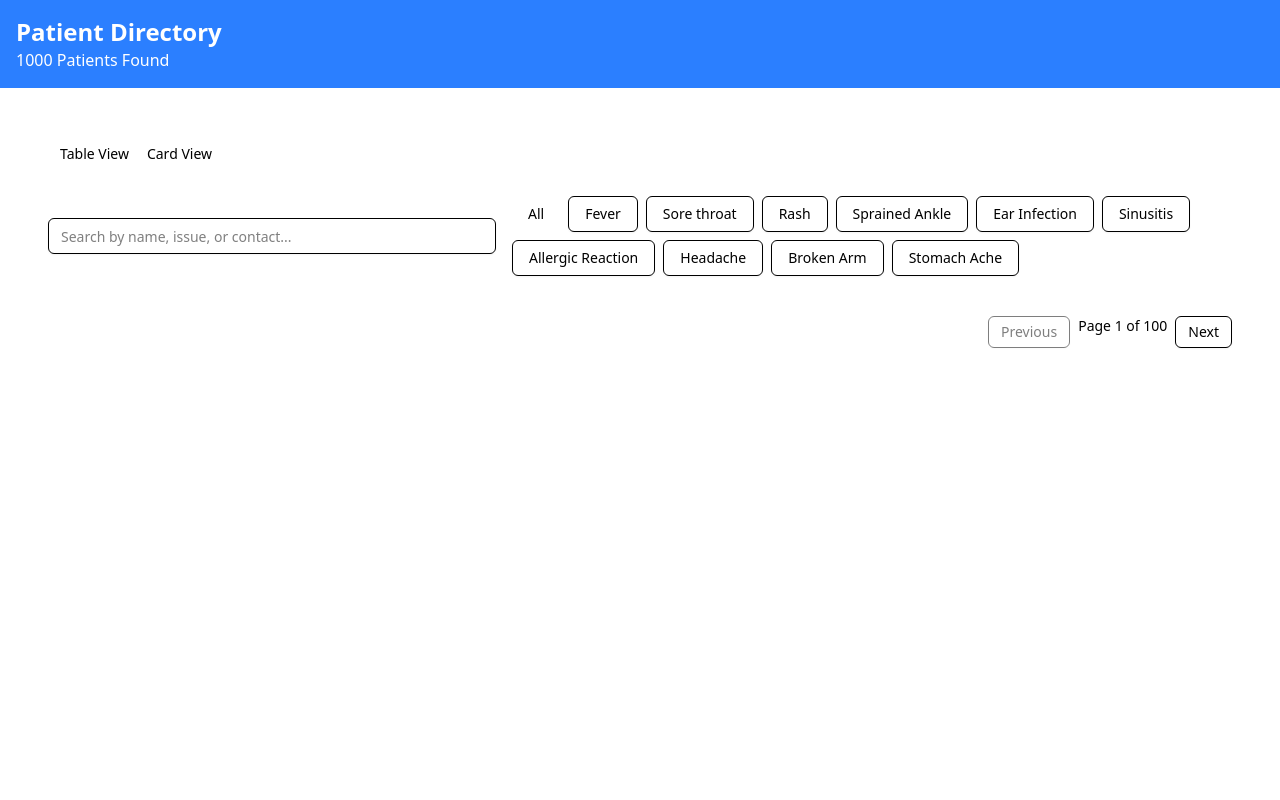
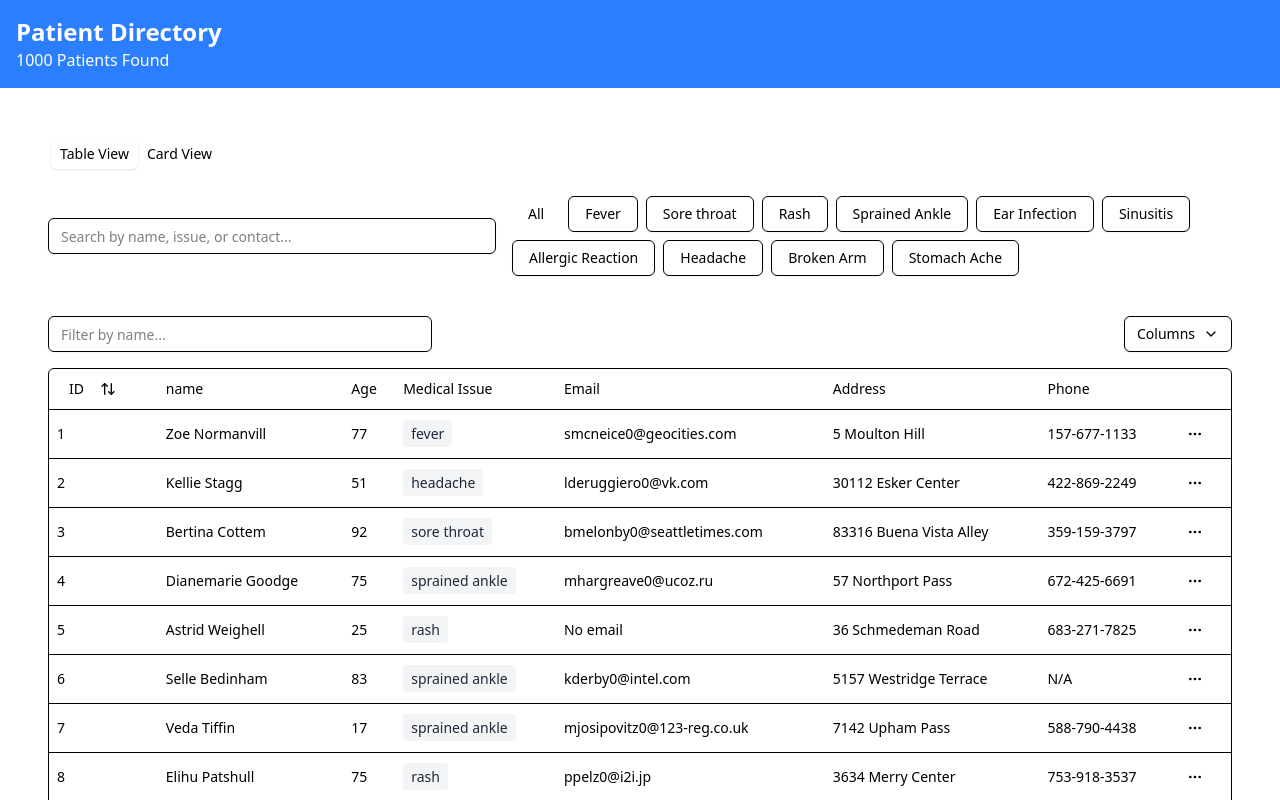
Before and after one commit to Kyl67899/patient_directory, a Next.js app in the folder patient/: page / in a window 1280 px wide. Shown: the top 800 px of the page. Built offline with nearby package versions, Linux system fonts and the light colour scheme.

Commit message:
fixed search, filtering, pagination and filtering option

```diff
--- a/patient/app/component/PatientTabs.tsx
+++ b/patient/app/component/PatientTabs.tsx
@@ -1,25 +1,36 @@
 "use client"
 
+import {
+  Tabs,
+  TabsList,
+  TabsTrigger,
+  TabsContent
+} from "@/components/ui/tabs"
+import PatientCard from "./PatientCard"
+import PatientTable from "./PatientTable"
+import PatientToolbar from "./patientToolbar"
+import {
+  useReactTable,
+  getCoreRowModel,
+  getPaginationRowModel,
+  getSortedRowModel,
+  getFilteredRowModel
+} from "@tanstack/react-table"
 import { useEffect, useMemo, useState } from "react"
 import { Patient } from "../types/patient"
-import { getCoreRowModel, getFilteredRowModel, getPaginationRowModel, getSortedRowModel, useReactTable } from "@tanstack/react-table"
-import { Tabs, TabsContent, TabsList, TabsTrigger } from "@/components/ui/tabs"
+import { columns as patientColumns } from "./patient/PatientColumn"
+import { Skeleton } from "@/components/ui/skeleton"
 import { Input } from "@/components/ui/input"
 import { Button } from "@/components/ui/button"
-import { columns } from "./patient/PatientColumn"
-import { Skeleton } from "@/components/ui/skeleton"
-import PatientTable from "./PatientTable"
-import PatientToolbar from "./patientToolbar"
-import PatientCard from "./PatientCard"
 
 export default function PatientTabs() {
   const [data, setData] = useState<Patient[]>([])
   const [loading, setLoading] = useState(true)
-  const [filter, setFilter] = useState('All')
+  const [filter, setFilter] = useState("All")
   const [search, setSearch] = useState("")
   const [currentPage, setCurrentPage] = useState(1)
+  const [tabView, setTabView] = useState("table")
   const pageSize = 10
-  const [tabView, setTabView] = useState("")
 
   const links = [
     "All", "Fever", "Sore throat", "Rash", "Sprained Ankle", "Ear Infection",
@@ -29,12 +40,12 @@ export default function PatientTabs() {
   useEffect(() => {
     fetch("/mock.json")
       .then(res => {
-        if (!res.ok) throw new Error("Network response was not ok!")
+        if (!res.ok) throw new Error("Network response was not ok")
         return res.json()
       })
       .then(setData)
       .catch(err => {
-        console.log("Fetch error: ", err)
+        console.error("Fetch error:", err)
         alert("Failed to load patient data")
       })
       .finally(() => setLoading(false))
@@ -44,29 +55,34 @@ export default function PatientTabs() {
     setCurrentPage(1)
   }, [filter, search])
 
-  const filteredPatient = useMemo(() => {
+  const filteredPatients = useMemo(() => {
     return data.filter(p => {
-      const matchesIssue = filter === "All" || p.medical_issue.toLowerCase() === filter.toLowerCase()
+      const matchesIssue =
+        typeof p.medical_issue === "string" &&
+        (filter === "All" || p.medical_issue.toLowerCase() === filter.toLowerCase())
+
       const matchesSearch =
-        p.patient_name.toLowerCase().includes(search.toLowerCase()) ||
-        p.medical_issue.toLowerCase().includes(search.toLowerCase()) ||
-        p.contact.some(c =>
-          c.address.toLowerCase().includes(search.toLowerCase()) ||
-          c.email.toLowerCase().includes(search.toLowerCase()) ||
-          c.number.toLowerCase().includes(search.toLowerCase())
+        typeof p.patient_name === "string" && p.patient_name.toLowerCase().includes(search.toLowerCase()) ||
+        typeof p.medical_issue === "string" && p.medical_issue.toLowerCase().includes(search.toLowerCase()) ||
+        Array.isArray(p.contact) && p.contact.some(c =>
+          (typeof c.address === "string" && c.address.toLowerCase().includes(search.toLowerCase())) ||
+          (typeof c.email === "string" && c.email.toLowerCase().includes(search.toLowerCase())) ||
+          (typeof c.number === "string" && c.number.toLowerCase().includes(search.toLowerCase()))
         )
+
       return matchesIssue && matchesSearch
     })
   }, [data, filter, search])
 
+
   const paginatedPatients = useMemo(() => {
     const startIndex = (currentPage - 1) * pageSize
-    return filteredPatient.slice(startIndex, startIndex + pageSize)
-  }, [filteredPatient, currentPage])
+    return filteredPatients.slice(startIndex, startIndex + pageSize)
+  }, [filteredPatients, currentPage])
 
   const table = useReactTable({
-    data: paginatedPatients,
-    columns: columns,
+    data: filteredPatients,
+    columns: patientColumns,
     getCoreRowModel: getCoreRowModel(),
     getPaginationRowModel: getPaginationRowModel(),
     getSortedRowModel: getSortedRowModel(),
@@ -74,13 +90,13 @@ export default function PatientTabs() {
   })
 
   return (
-    <>
     <div className="w-full">
       <Tabs value={tabView} onValueChange={setTabView}>
         <TabsList className="mb-4">
           <TabsTrigger value="table">Table View</TabsTrigger>
           <TabsTrigger value="card">Card View</TabsTrigger>
         </TabsList>
+
         {/* 🔍 Search and Filter Controls */}
         <div className="flex flex-col md:flex-row md:items-center md:justify-between gap-4 mb-4">
           <Input
@@ -103,7 +119,7 @@ export default function PatientTabs() {
           </div>
         </div>
 
-          {/* loading */}
+        {/* 🧠 Loading Skeleton */}
         {loading ? (
           <div className="space-y-4">
             {[...Array(5)].map((_, i) => (
@@ -119,11 +135,10 @@ export default function PatientTabs() {
 
             <TabsContent value="card">
               <PatientCard patients={paginatedPatients} />
-                <PatientCard patients={filteredPatient} />
             </TabsContent>
 
-              {/* Pagination Controls */}
-              <div className="flex justify-end items=center gap-2 mt-4">
+            {/* 📄 Pagination Controls */}
+            <div className="flex justify-end items-center gap-2 mt-4">
               <Button
                 variant="outline"
                 size="sm"
@@ -134,7 +149,7 @@ export default function PatientTabs() {
               </Button>
 
               <span className="text-sm text-muted-foreground">
-                  Page {currentPage} of {Math.ceil(filteredPatient.length / pageSize)}
+                Page {currentPage} of {Math.ceil(filteredPatients.length / pageSize)}
               </span>
 
               <Button
@@ -142,19 +157,17 @@ export default function PatientTabs() {
                 size="sm"
                 onClick={() =>
                   setCurrentPage(prev =>
-                      prev < Math.ceil(filteredPatient.length / pageSize) ? prev + 1 : prev
+                    prev < Math.ceil(filteredPatients.length / pageSize) ? prev + 1 : prev
                   )
                 }
-                  disabled={currentPage >= Math.ceil(filteredPatient.length / pageSize)}
+                disabled={currentPage >= Math.ceil(filteredPatients.length / pageSize)}
               >
                 Next
               </Button>
             </div>
           </>
         )}
-
       </Tabs>
     </div>
-    </>
   )
 }
```
Lines whose indentation alone changed are shown as unchanged.
